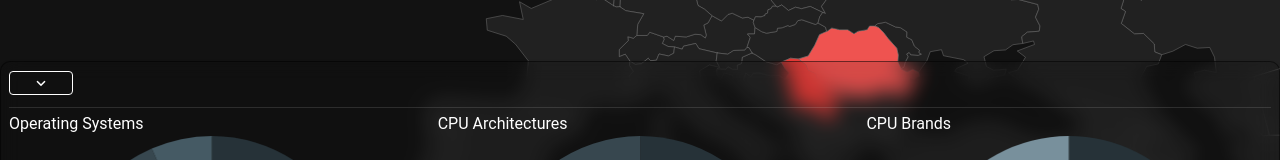
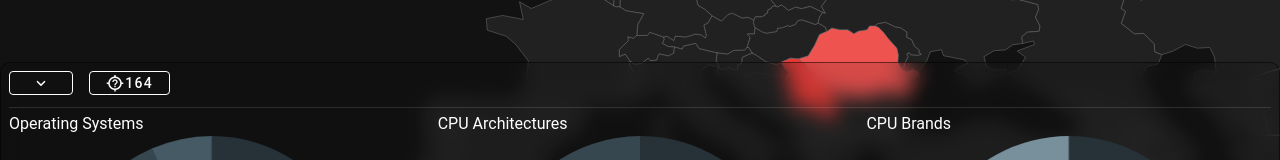
Before and after one commit to zarkones/OnionC2, a Nuxt app in the folder ui/: page / in a window 1280 px wide. Shown: the part 181-341 px from the top of the page. Built offline with nearby package versions, Linux system fonts and the light colour scheme.

Commit message:
unknown origins button

```diff
--- /dev/null
+++ b/ui/components/UnknownOriginStats.vue
@@ -0,0 +1,31 @@
+<template>
+    <v-btn @click="gotoUnknownOriginAgents" variant="outlined" density="compact">
+        <v-icon icon="mdi-crosshairs-question" />
+        {{ mockedAgentAmount }}
+        <v-tooltip activator="parent" location="top" class="unknown-origin-tooltip">
+            <h4>Unknown Origin</h4>
+            There {{ mockedAgentAmount === 1 ? 'is' : 'are' }} {{ mockedAgentAmount }}
+            {{ mockedAgentAmount === 1 ? 'agent who\'s' : 'agents whose' }} IP {{ mockedAgentAmount === 1 ? 'address is' : 'addresses are' }} not yet known.
+            {{ mockedAgentAmount === 1 ? 'This agent' : 'These agents' }} won't be shown in the map.
+            Clicking on this button would reveal which {{ mockedAgentAmount === 1 ? 'agent is' : 'agents are' }} in question.
+        </v-tooltip>
+    </v-btn>
+</template>
+
+<script setup lang="ts">
+
+const mockedAgentAmount = ref(164)
+
+const gotoUnknownOriginAgents = () => {
+    // TODO: Redirect to the agents page with unknown origin filter applied.
+}
+
+</script>
+
+<style>
+
+.unknown-origin-tooltip {
+    max-width: 340px;
+}
+
+</style>
--- a/ui/pages/index.vue
+++ b/ui/pages/index.vue
@@ -3,13 +3,14 @@
     <div class="info-charts liquid-glass">
         <div class="actions">
             <v-btn @click="toggleShowStats" density="compact" variant="outlined">
-                <!-- {{ hideStats ? 'Show' : 'Hide' }} -->
                 <v-icon v-if="hideStats" icon="mdi-chevron-up" />
                 <v-icon v-else icon="mdi-chevron-down" />
             </v-btn>
+
+            <UnknownOriginStats />
         </div>
-        <v-divider v-show="!hideStats" class="mb-1 mt-3"/>
-        <InfoCharts v-show="!hideStats" ></InfoCharts>
+        <v-divider v-show="!hideStats" class="mb-1 mt-3" />
+        <InfoCharts v-show="!hideStats" />
     </div>
 </template>
 
@@ -34,5 +35,7 @@ const toggleShowStats = () => {
 }
 
 .actions {
+    display: flex;
+    gap: 16px;
 }
 </style>
```
